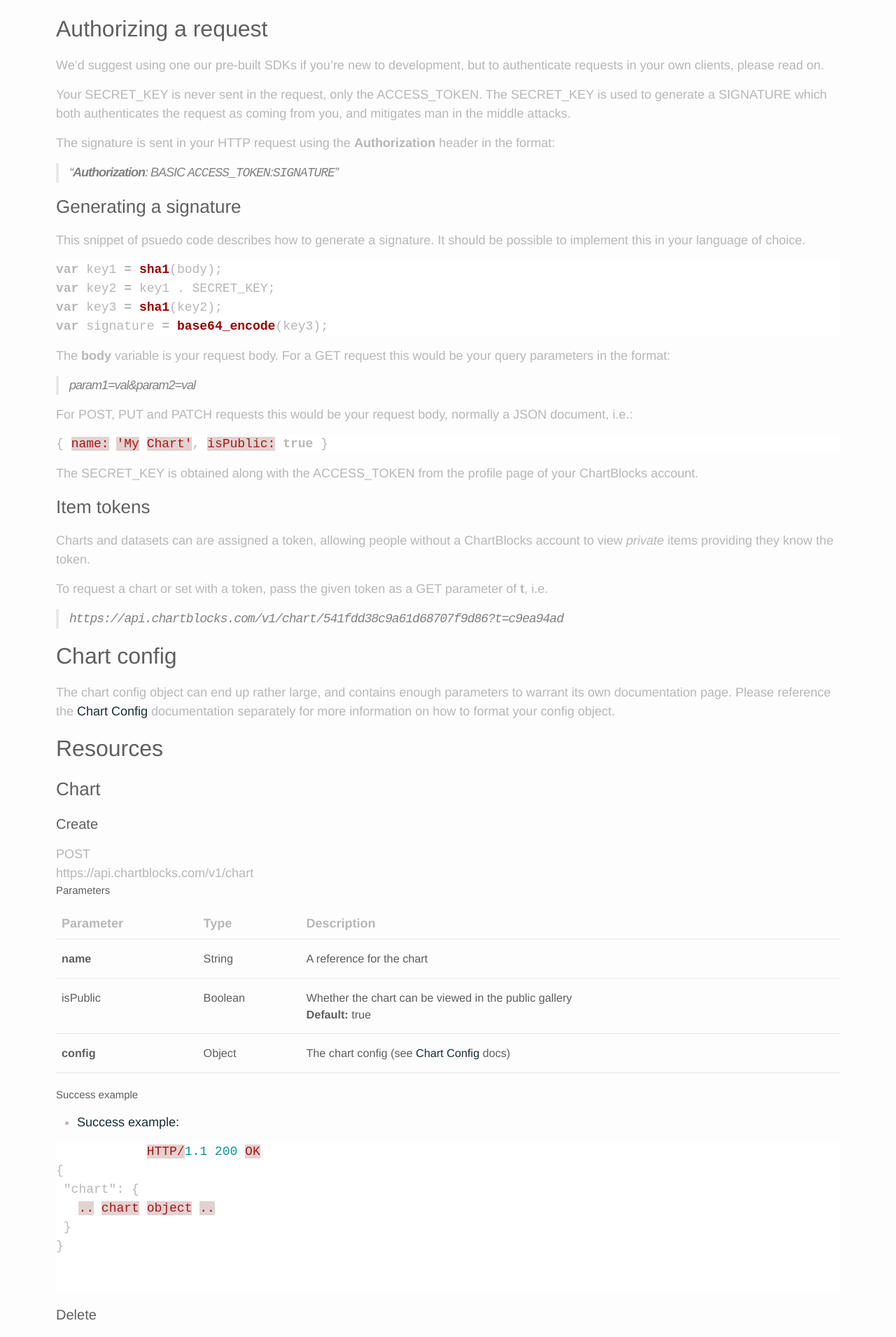
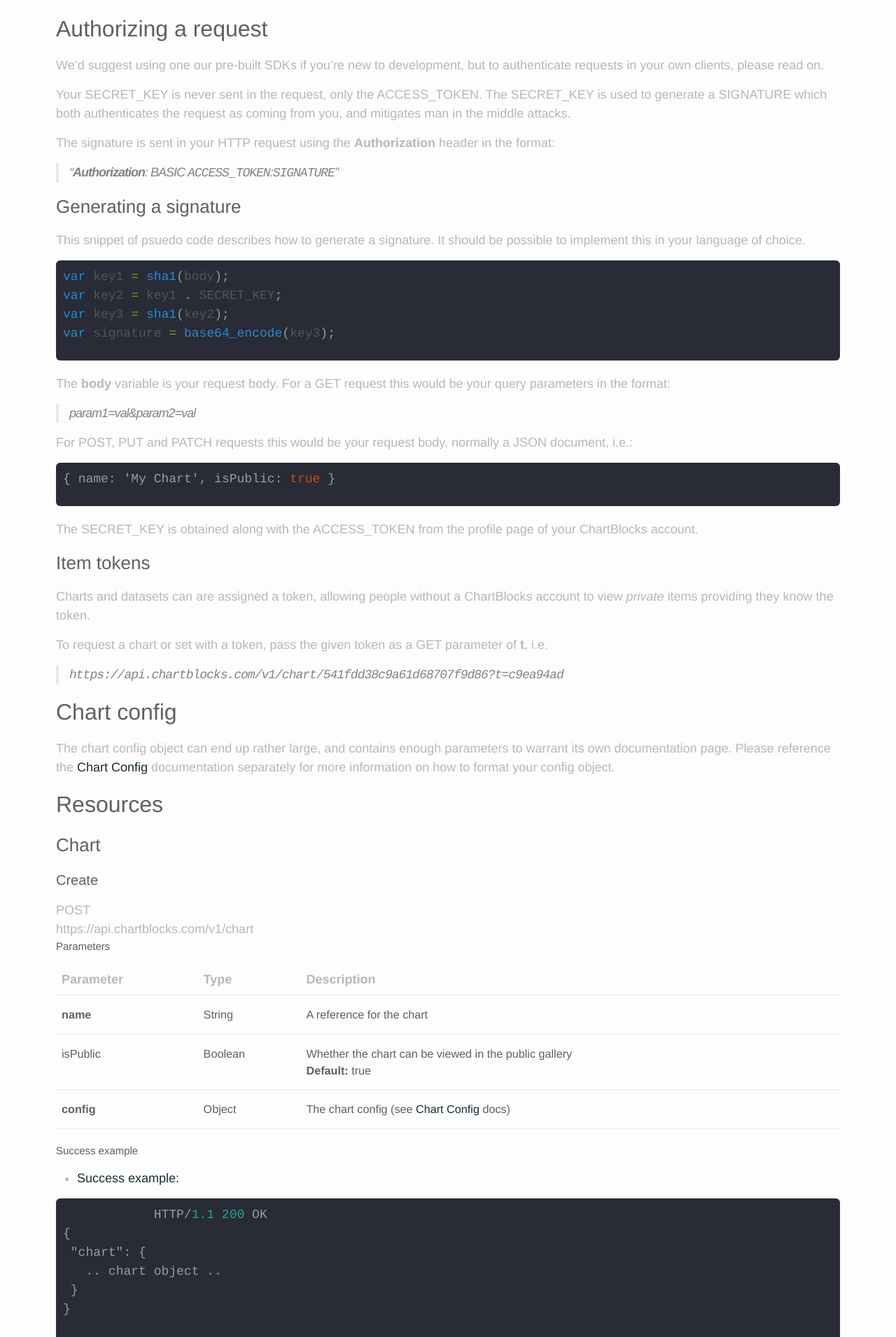
Before and after one commit to ChartBlocks/developer-docs, a Jekyll site: the page built from rest-api.md, in a window 1280 px wide. Shown: the part 1729-3639 px from the top of the page at 70% size. Built offline with Jekyll 4.4.1, drawn with Linux system fonts in a browser that asks for light colours; nearby versions of some CDN libraries; some of the changed text lies outside the part shown.

Commit message:
Better code stylesheet

```diff
--- a/_sass/_syntax-highlighting.scss
+++ b/_sass/_syntax-highlighting.scss
@@ -1,67 +1,83 @@
-/**
- * Syntax highlighting styles
- */
+
 .highlight {
-    background: #fff;
-    @extend %vertical-rhythm;
+    background-color:#292b36;
+    color:#ffffff;
+    padding:10px;
+    border-radius:6px;
+    position:relative;
+    margin:10px 0 20px 0;
+    overflow:auto;
+}
 
-    .c     { color: #998; font-style: italic } // Comment
-    .err   { color: #a61717; background-color: #e3d2d2 } // Error
-    .k     { font-weight: bold } // Keyword
-    .o     { font-weight: bold } // Operator
-    .cm    { color: #998; font-style: italic } // Comment.Multiline
-    .cp    { color: #999; font-weight: bold } // Comment.Preproc
-    .c1    { color: #998; font-style: italic } // Comment.Single
-    .cs    { color: #999; font-weight: bold; font-style: italic } // Comment.Special
-    .gd    { color: #000; background-color: #fdd } // Generic.Deleted
-    .gd .x { color: #000; background-color: #faa } // Generic.Deleted.Specific
-    .ge    { font-style: italic } // Generic.Emph
-    .gr    { color: #a00 } // Generic.Error
-    .gh    { color: #999 } // Generic.Heading
-    .gi    { color: #000; background-color: #dfd } // Generic.Inserted
-    .gi .x { color: #000; background-color: #afa } // Generic.Inserted.Specific
-    .go    { color: #888 } // Generic.Output
-    .gp    { color: #555 } // Generic.Prompt
-    .gs    { font-weight: bold } // Generic.Strong
-    .gu    { color: #aaa } // Generic.Subheading
-    .gt    { color: #a00 } // Generic.Traceback
-    .kc    { font-weight: bold } // Keyword.Constant
-    .kd    { font-weight: bold } // Keyword.Declaration
-    .kp    { font-weight: bold } // Keyword.Pseudo
-    .kr    { font-weight: bold } // Keyword.Reserved
-    .kt    { color: #458; font-weight: bold } // Keyword.Type
-    .m     { color: #099 } // Literal.Number
-    .s     { color: #d14 } // Literal.String
-    .na    { color: #008080 } // Name.Attribute
-    .nb    { color: #0086B3 } // Name.Builtin
-    .nc    { color: #458; font-weight: bold } // Name.Class
-    .no    { color: #008080 } // Name.Constant
-    .ni    { color: #800080 } // Name.Entity
-    .ne    { color: #900; font-weight: bold } // Name.Exception
-    .nf    { color: #900; font-weight: bold } // Name.Function
-    .nn    { color: #555 } // Name.Namespace
-    .nt    { color: #000080 } // Name.Tag
-    .nv    { color: #008080 } // Name.Variable
-    .ow    { font-weight: bold } // Operator.Word
-    .w     { color: #bbb } // Text.Whitespace
-    .mf    { color: #099 } // Literal.Number.Float
-    .mh    { color: #099 } // Literal.Number.Hex
-    .mi    { color: #099 } // Literal.Number.Integer
-    .mo    { color: #099 } // Literal.Number.Oct
-    .sb    { color: #d14 } // Literal.String.Backtick
-    .sc    { color: #d14 } // Literal.String.Char
-    .sd    { color: #d14 } // Literal.String.Doc
-    .s2    { color: #d14 } // Literal.String.Double
-    .se    { color: #d14 } // Literal.String.Escape
-    .sh    { color: #d14 } // Literal.String.Heredoc
-    .si    { color: #d14 } // Literal.String.Interpol
-    .sx    { color: #d14 } // Literal.String.Other
-    .sr    { color: #009926 } // Literal.String.Regex
-    .s1    { color: #d14 } // Literal.String.Single
-    .ss    { color: #990073 } // Literal.String.Symbol
-    .bp    { color: #999 } // Name.Builtin.Pseudo
-    .vc    { color: #008080 } // Name.Variable.Class
-    .vg    { color: #008080 } // Name.Variable.Global
-    .vi    { color: #008080 } // Name.Variable.Instance
-    .il    { color: #099 } // Literal.Number.Integer.Long
+code {
+  font-family:'Bitstream Vera Sans Mono','Courier', monospace;
 }
+
+.highlight .c { color: #586E75 } /* Comment */
+.highlight .err { color: #93A1A1 } /* Error */
+.highlight .g { color: #93A1A1 } /* Generic */
+.highlight .k { color: #859900 } /* Keyword */
+.highlight .l { color: #93A1A1 } /* Literal */
+.highlight .n { color: #93A1A1 } /* Name */
+.highlight .o { color: #859900 } /* Operator */
+.highlight .x { color: #CB4B16 } /* Other */
+.highlight .p { color: #93A1A1 } /* Punctuation */
+.highlight .cm { color: #586E75 } /* Comment.Multiline */
+.highlight .cp { color: #859900 } /* Comment.Preproc */
+.highlight .c1 { color: #586E75 } /* Comment.Single */
+.highlight .cs { color: #859900 } /* Comment.Special */
+.highlight .gd { color: #2AA198 } /* Generic.Deleted */
+.highlight .ge { color: #93A1A1; font-style: italic } /* Generic.Emph */
+.highlight .gr { color: #DC322F } /* Generic.Error */
+.highlight .gh { color: #CB4B16 } /* Generic.Heading */
+.highlight .gi { color: #859900 } /* Generic.Inserted */
+.highlight .go { color: #93A1A1 } /* Generic.Output */
+.highlight .gp { color: #93A1A1 } /* Generic.Prompt */
+.highlight .gs { color: #93A1A1; font-weight: bold } /* Generic.Strong */
+.highlight .gu { color: #CB4B16 } /* Generic.Subheading */
+.highlight .gt { color: #93A1A1 } /* Generic.Traceback */
+.highlight .kc { color: #CB4B16 } /* Keyword.Constant */
+.highlight .kd { color: #268BD2 } /* Keyword.Declaration */
+.highlight .kn { color: #859900 } /* Keyword.Namespace */
+.highlight .kp { color: #859900 } /* Keyword.Pseudo */
+.highlight .kr { color: #268BD2 } /* Keyword.Reserved */
+.highlight .kt { color: #DC322F } /* Keyword.Type */
+.highlight .ld { color: #93A1A1 } /* Literal.Date */
+.highlight .m { color: #2AA198 } /* Literal.Number */
+.highlight .s { color: #2AA198 } /* Literal.String */
+.highlight .na { color: #93A1A1 } /* Name.Attribute */
+.highlight .nb { color: #B58900 } /* Name.Builtin */
+.highlight .nc { color: #268BD2 } /* Name.Class */
+.highlight .no { color: #CB4B16 } /* Name.Constant */
+.highlight .nd { color: #268BD2 } /* Name.Decorator */
+.highlight .ni { color: #CB4B16 } /* Name.Entity */
+.highlight .ne { color: #CB4B16 } /* Name.Exception */
+.highlight .nf { color: #268BD2 } /* Name.Function */
+.highlight .nl { color: #93A1A1 } /* Name.Label */
+.highlight .nn { color: #93A1A1 } /* Name.Namespace */
+.highlight .nx { color: #555 } /* Name.Other */
+.highlight .py { color: #93A1A1 } /* Name.Property */
+.highlight .nt { color: #268BD2 } /* Name.Tag */
+.highlight .nv { color: #268BD2 } /* Name.Variable */
+.highlight .ow { color: #859900 } /* Operator.Word */
+.highlight .w { color: #93A1A1 } /* Text.Whitespace */
+.highlight .mf { color: #2AA198 } /* Literal.Number.Float */
+.highlight .mh { color: #2AA198 } /* Literal.Number.Hex */
+.highlight .mi { color: #2AA198 } /* Literal.Number.Integer */
+.highlight .mo { color: #2AA198 } /* Literal.Number.Oct */
+.highlight .sb { color: #586E75 } /* Literal.String.Backtick */
+.highlight .sc { color: #2AA198 } /* Literal.String.Char */
+.highlight .sd { color: #93A1A1 } /* Literal.String.Doc */
+.highlight .s2 { color: #2AA198 } /* Literal.String.Double */
+.highlight .se { color: #CB4B16 } /* Literal.String.Escape */
+.highlight .sh { color: #93A1A1 } /* Literal.String.Heredoc */
+.highlight .si { color: #2AA198 } /* Literal.String.Interpol */
+.highlight .sx { color: #2AA198 } /* Literal.String.Other */
+.highlight .sr { color: #DC322F } /* Literal.String.Regex */
+.highlight .s1 { color: #2AA198 } /* Literal.String.Single */
+.highlight .ss { color: #2AA198 } /* Literal.String.Symbol */
+.highlight .bp { color: #268BD2 } /* Name.Builtin.Pseudo */
+.highlight .vc { color: #268BD2 } /* Name.Variable.Class */
+.highlight .vg { color: #268BD2 } /* Name.Variable.Global */
+.highlight .vi { color: #268BD2 } /* Name.Variable.Instance */
+.highlight .il { color: #2AA198 } /* Literal.Number.Integer.Long */
```
